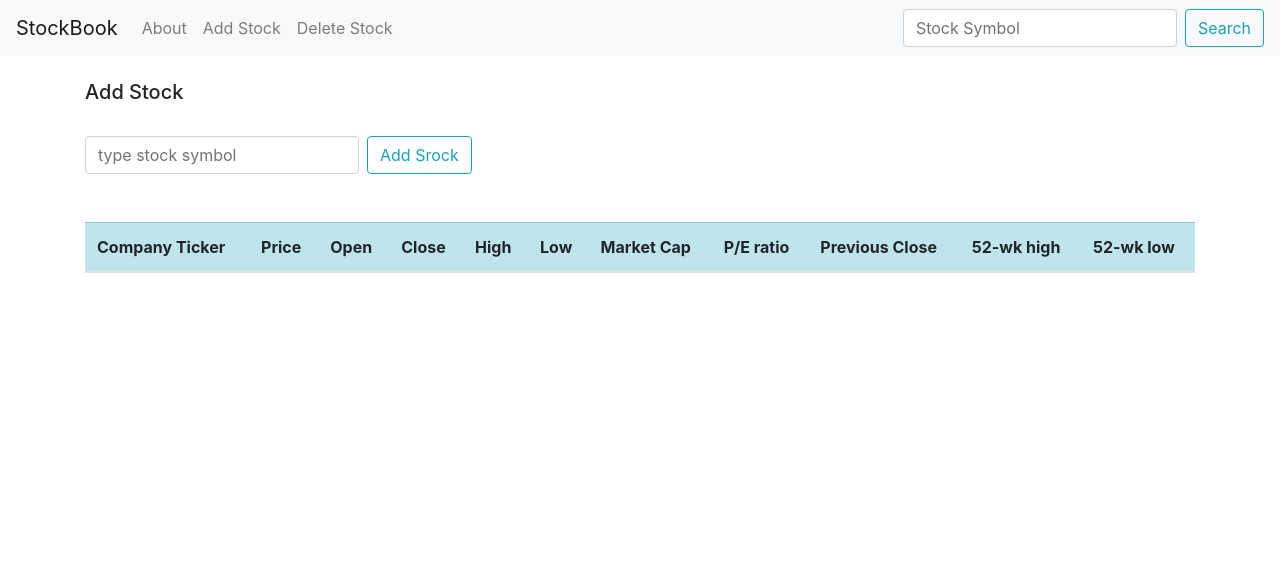
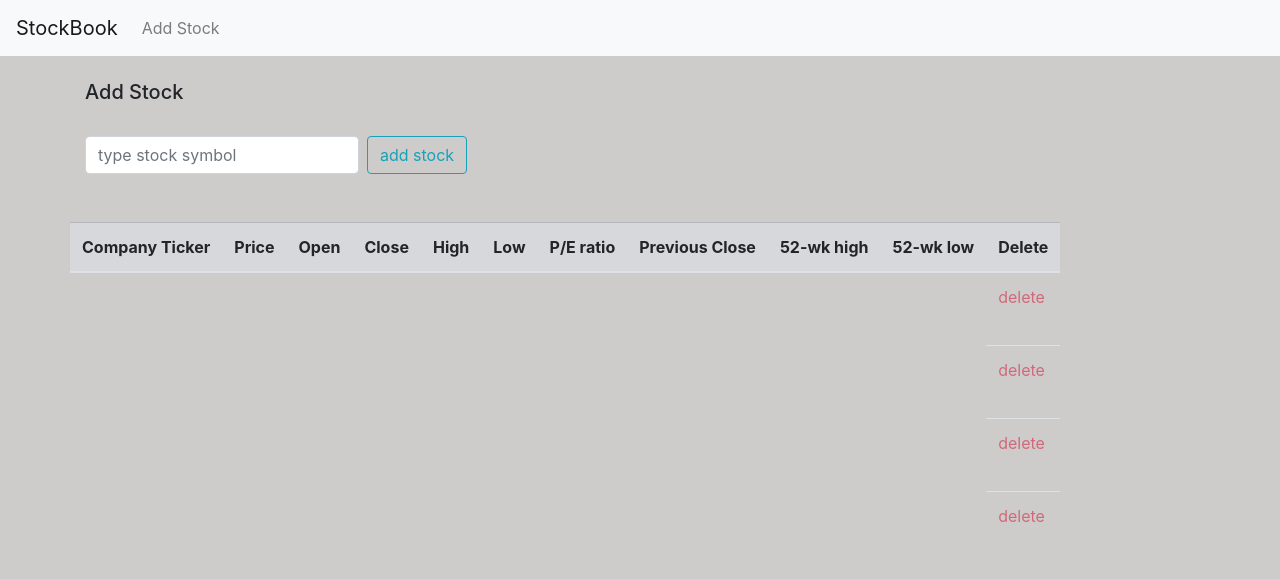
Before and after one commit to OxanaSF/StockBook, a Django app: page /add_stock.html in a window 1280 px wide. Shown: the top 579 px of the page. Run offline with Django 3.2, Linux system fonts and the light colour scheme; data comes from the database, SQL or seed files in the repository; both versions use the stored data as it was after the commit; data that the repository does not hold is empty; some libraries are stand-ins or nearby versions.

Commit message:
initial commit

```diff
--- /dev/null
+++ b/securities/static/css/style.css
@@ -0,0 +1,3 @@
+body{
+background: gray;
+}
--- a/securities/templates/add_stock.html
+++ b/securities/templates/add_stock.html
@@ -6,66 +6,92 @@
 <form action="{% url 'add_stock' %}" class="form-inline my-2 my-lg-0" method="POST">
     {% csrf_token %}
     <input class="form-control mr-sm-2" type="search" placeholder="type stock symbol" aria-label="Search" name="symbol">
-    <button class="btn btn-outline-info  my-2 my-sm-0" type="submit">Add Srock</button>
+    <button class="btn btn-outline-info  my-2 my-sm-0" type="submit">add stock</button>
 </form>
 <br />
 <br />
 
+
+<div class="row">
+    <div class="col-11.5" id="left">
+
         <table class="table table-hover">
             <thead>
-        <tr class="table-info">
+                <tr class="table-secondary">
                     <th scope="col">Company Ticker</th>
                     <th scope="col">Price</th>
                     <th scope="col">Open</th>
                     <th scope="col">Close</th>
                     <th scope="col">High</th>
                     <th scope="col">Low</th>
-            <th scope="col">Market Cap</th>
+                    <!-- <th scope="col">Market Cap</th> -->
                     <th scope="col">P/E ratio</th>
                     <th scope="col">Previous Close</th>
                     <th scope="col">52-wk high</th>
                     <th scope="col">52-wk low</th>
 
 
+
                 </tr>
             </thead>
             <tbody>
-        {% if symbol %}
+                {% if symbols %}
                 {% for item in output %}
                 <tr>
-            <th scope="row">{{ item.companyName }}</th>
+                    <th scope="row"><div>{{ item.companyName }}</div><br/></th>
                     <td>${{ item.latestPrice }}</td>
                     <td>${{ item.open }}</td>
                     <td>${{ item.close }}</td>
                     <td>{{ item.high }}%</td>
                     <td>{{ item.low }}%</td>
-            <td>${{ item.marketCap }}</td>
+                    <!-- <td>${{ item.marketCap }}</td> -->
                     <td>${{ item.peRatio }}</td>
                     <td>${{ item.previousClose }}</td>
                     <td>${{ item.week52High }}</td>
                     <td>${{ item.week52Low }}</td>
 
 
-
                 </tr>
                 {% endfor %}
 
-
+                {% endif %}
 
 
 
 
             </tbody>
         </table>
-{% endif %}
+
+    </div>
+
+    <br />
+    <br />
+
+    <div class="col-0.5" id="center">
+        <table class="table table-hover">
+            <thead>
+                <tr class="table-secondary">
+                    <th scope="col">Delete<br/></th>
 
 
 
 
-<br />
-<br />
+                </tr>
+            </thead>
+
+            <tbody>
+                {% if symbols %}
+                {% for item in symbols %}
+                <tr>
+                <td><a href="{% url 'delete' item.id %}" style="color:rgb(209, 105, 122);"><div>delete</div><br/></a></td>
 
 
+                </tr>
+                {% endfor %}
 
+                {% endif %}
 
+    </div>
+
+</div>
 {% endblock %}
--- a/securities/templates/base.html
+++ b/securities/templates/base.html
@@ -2,6 +2,8 @@
 <html lang="en">
 
 <head>
+
+
   <!-- Required meta tags -->
   <meta charset="utf-8">
   <meta name="viewport" content="width=device-width, initial-scale=1, shrink-to-fit=no">
@@ -11,6 +13,15 @@
     integrity="sha384-Vkoo8x4CGsO3+Hhxv8T/Q5PaXtkKtu6ug5TOeNV6gBiFeWPGFN9MuhOf23Q9Ifjh" crossorigin="anonymous">
 
   <title>Stocks</title>
+
+  <!-- <link rel="stylesheet" type="text/css" href="/static/css/style.css"> -->
+
+    <style>
+      body {
+        background: rgb(206, 203, 203);
+      }
+
+    </style>
 </head>
 
 <body>
@@ -24,25 +35,14 @@
     <div class="collapse navbar-collapse" id="navbarSupportedContent">
       <ul class="navbar-nav mr-auto">
 
-        <li class="nav-item">
-          <a class="nav-link" href="{% url 'about' %}">About</a>
-        </li>
 
         <li class="nav-item">
           <a class="nav-link" href="{% url 'add_stock' %}">Add Stock</a>
         </li>
 
-        <li class="nav-item">
-            <a class="nav-link" href="{% url 'delete_stock' %}">Delete Stock</a>
-        </li>
-
 
       </ul>
-      <form action="{% url 'home' %}" class="form-inline my-2 my-lg-0" method="POST">
-        {% csrf_token %}
-        <input class="form-control mr-sm-2" type="search" placeholder="Stock Symbol" aria-label="Search" name="symbol">
-        <button class="btn btn-outline-info  my-2 my-sm-0" type="submit">Search</button>
-      </form>
+
     </div>
   </nav>
 
--- a/securities/urls.py
+++ b/securities/urls.py
@@ -6,5 +6,5 @@ urlpatterns = [
     path('about.html', views.about, name="about"),
     path('add_stock.html', views.add_stock, name="add_stock"),
     path('delete/<stock_id>', views.delete, name="delete"),
-    path('delete_stock.html', views.delete_stock, name="delete_stock"),
+
 ]
--- a/securities/views.py
+++ b/securities/views.py
@@ -4,13 +4,16 @@ from .forms import StockForm
 from django.contrib import messages
 import requests
 import json
+import os
 
 def home(request):
 
+    api_key = os.environ["KEY"]
+    print(api_key)
 
     if request.method == 'POST':
         symbol = request.POST['symbol']
-        api_request = requests.get("https://cloud.iexapis.com/stable/stock/" + symbol + "/quote?token=pk_f70d962d090c45a1803dc7b0b7d4f8ac")
+        api_request = requests.get("https://cloud.iexapis.com/stable/stock/" + symbol + "/quote?token="+ api_key)
         try:
             api = json.loads(api_request.content)
         except Exception as e:
@@ -35,10 +38,11 @@ def add_stock(request):
 
 
     else:
-        symbol = Stock.objects.all()
+        symbols = Stock.objects.all()
+        print(symbols)
         output = []
-        for symbol_item in symbol:
-            api_request = requests.get("https://cloud.iexapis.com/stable/stock/" + str(symbol_item) + "/quote?token=pk_f70d962d090c45a1803dc7b0b7d4f8ac")
+        for symbol in symbols:
+            api_request = requests.get("https://cloud.iexapis.com/stable/stock/" + str(symbol) + "/quote?token=pk_f70d962d090c45a1803dc7b0b7d4f8ac")
             try:
                 api = json.loads(api_request.content)
                 output.append(api)
@@ -46,16 +50,11 @@ def add_stock(request):
                 api = "Error..."
 
 
-        return render(request, 'add_stock.html', {'symbol': symbol, 'output': output})
+        return render(request, 'add_stock.html', {'symbols': symbols, 'output': output})
 
 
 def delete(request, stock_id):
     item = Stock.objects.get(pk=stock_id)
     item.delete()
     messages.success(request, (f"The { item } Stock Has Been Deleted!"))
-    return redirect(delete_stock)
-
-
-def delete_stock(request):
-    symbol = Stock.objects.all()
-    return render(request, 'delete_stock.html', {'symbol': symbol})
+    return redirect('add_stock')
```
Also changed, not shown: requirements.txt (deleted, +0 -9 lines), securities/templates/delete_stock.html (deleted, +0 -17 lines), securities/templates/home.html (+34 -10 lines), db.sqlite3, 5 other files. Lines whose indentation alone changed are shown as unchanged.
